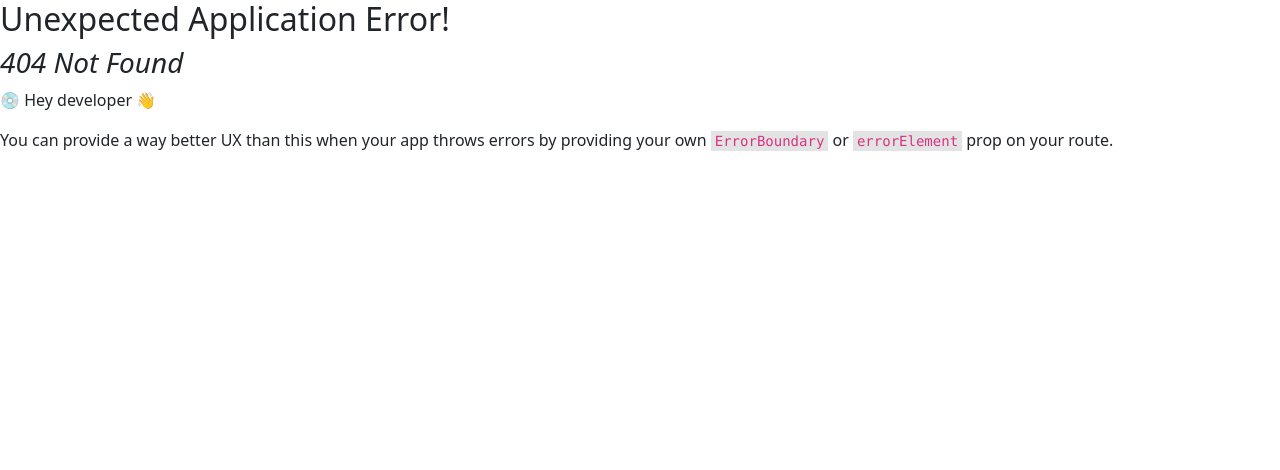
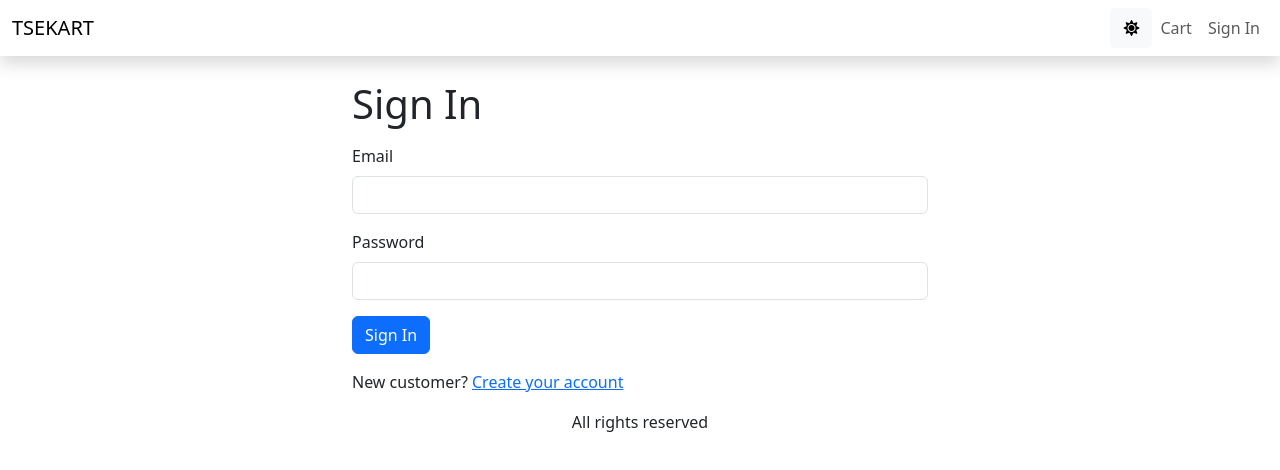
Before and after one commit to Aks-Shah-Tech/ts-ekart, a React (Vite) app in the folder frontend/: page /signin in a window 1280 px wide. Before the commit this address had no page. Shown: the top 470 px of the page. Built offline with nearby package versions, Linux system fonts and the light colour scheme.

Commit message:
signin page created

```diff
--- a/frontend/package.json
+++ b/frontend/package.json
@@ -26,6 +26,7 @@
     "@types/node": "^20.3.3",
     "@types/react": "^18.0.37",
     "@types/react-dom": "^18.0.11",
+    "@types/react-router-bootstrap": "^0.26.0",
     "@typescript-eslint/eslint-plugin": "^5.59.0",
     "@typescript-eslint/parser": "^5.59.0",
     "@vitejs/plugin-react": "^4.0.0",
--- a/frontend/src/App.tsx
+++ b/frontend/src/App.tsx
@@ -18,7 +18,7 @@ import { LinkContainer } from "react-router-bootstrap";
 
 function App() {
   const {
-    state: { mode, cart },
+    state: { mode, cart, userInfo },
     dispatch,
   } = useContext(Store);
 
@@ -29,6 +29,16 @@ function App() {
   const switchModeHandler = () => {
     dispatch({ type: "SWITCH_MODE" });
   };
+
+  const signoutHandler = () => {
+    dispatch({ type: "USER_SIGNOUT" });
+    localStorage.removeItem("userInfo");
+    localStorage.removeItem("cartItems");
+    localStorage.removeItem("shippingAddress");
+    localStorage.removeItem("paymentMethod");
+    window.location.href = "/signin";
+  };
+
   return (
     // <div className="d-flex flex-column vh-100">
     //   <header>
@@ -85,7 +95,21 @@ function App() {
                     )}
                   </Nav.Link>
                 </LinkContainer>
-                <Nav.Link href="#action2">Sign In</Nav.Link>
+                {userInfo ? (
+                  <NavDropdown title={userInfo.name} id="basic-nav-dropdown">
+                    <Link
+                      className="dropdown-item"
+                      to="#signout"
+                      onClick={signoutHandler}
+                    >
+                      Sign Out
+                    </Link>
+                  </NavDropdown>
+                ) : (
+                  <Link className="nav-link" to="/signin">
+                    Sign In
+                  </Link>
+                )}
               </Nav>
             </Navbar.Collapse>
           </Container>
--- a/frontend/src/Store.tsx
+++ b/frontend/src/Store.tsx
@@ -1,12 +1,17 @@
 import React from "react";
 import { Cart, CartItem } from "./types/Cart";
+import { UserInfo } from "./types/UserInfo";
 
 type AppState = {
   mode: string;
   cart: Cart;
+  userInfo?: UserInfo;
 };
 
 const initialState: AppState = {
+  userInfo: localStorage.getItem("userInfo")
+    ? JSON.parse(localStorage.getItem("userInfo")!)
+    : null,
   mode: localStorage.getItem("mode")
     ? localStorage.getItem("mode")!
     : window.matchMedia &&
@@ -33,7 +38,10 @@ const initialState: AppState = {
 type Action =
   | { type: "SWITCH_MODE" }
   | { type: "CART_ADD_ITEM"; payload: CartItem }
-  | { type: "CART_REMOVE_ITEM"; payload: CartItem };
+  | { type: "CART_REMOVE_ITEM"; payload: CartItem }
+  | { type: "USER_SIGNIN"; payload: UserInfo }
+  | { type: 'USER_SIGNOUT' }
+
 
 function reducer(state: AppState, action: Action): AppState {
   switch (action.type) {
@@ -63,6 +71,31 @@ function reducer(state: AppState, action: Action): AppState {
       localStorage.setItem("cartItems", JSON.stringify(cartItems));
       return { ...state, cart: { ...state.cart, cartItems } };
     }
+    case "USER_SIGNIN":
+      return { ...state, userInfo: action.payload };
+      case 'USER_SIGNOUT':
+        return {
+          mode:
+            window.matchMedia &&
+            window.matchMedia('(prefers-color-scheme: dark)').matches
+              ? 'dark'
+              : 'light',
+          cart: {
+            cartItems: [],
+            paymentMethod: 'PayPal',
+            shippingAddress: {
+              fullName: '',
+              address: '',
+              postalCode: '',
+              city: '',
+              country: '',
+            },
+            itemsPrice: 0,
+            shippingPrice: 0,
+            taxPrice: 0,
+            totalPrice: 0,
+          },
+        }
     default:
       return state;
   }
--- /dev/null
+++ b/frontend/src/hooks/userHooks.ts
@@ -0,0 +1,20 @@
+import { useMutation } from "@tanstack/react-query";
+import apiClient from "../apiClient";
+import { UserInfo } from "../types/UserInfo";
+
+export const useSigninMutation = () =>
+  useMutation({
+    mutationFn: async ({
+      email,
+      password,
+    }: {
+      email: string;
+      password: string;
+    }) =>
+      (
+        await apiClient.post<UserInfo>(`api/users/signin`, {
+          email,
+          password,
+        })
+      ).data,
+  });
--- a/frontend/src/index.css
+++ b/frontend/src/index.css
@@ -25,3 +25,7 @@ img.large {
 img.thumbnail {
   height: 80px;
 }
+
+.small-container {
+  max-width: 600px;
+}
--- a/frontend/src/main.tsx
+++ b/frontend/src/main.tsx
@@ -17,6 +17,7 @@ import { QueryClient, QueryClientProvider } from '@tanstack/react-query';
 import { ReactQueryDevtools } from '@tanstack/react-query-devtools';
 import { StoreProvider } from './Store.tsx';
 import CartPage from './pages/CartPage.tsx';
+import SigninPage from './pages/SigninPage.tsx';
 
 
 const router = createBrowserRouter(
@@ -25,6 +26,7 @@ const router = createBrowserRouter(
       <Route index={true} element={<HomePage />} />
       <Route path="/product/:slug" element={<ProductPage />} />
       <Route path="cart" element={<CartPage />} />
+      <Route path="signin" element={<SigninPage />} />
       {/* <Route path="dashboard" element={<Dashboard />} /> */}
       {/* ... etc. */}
     </Route>
--- /dev/null
+++ b/frontend/src/pages/SigninPage.tsx
@@ -0,0 +1,86 @@
+import React, { useContext, useEffect, useState } from 'react'
+import { Button, Container, Form } from 'react-bootstrap'
+import { Helmet } from 'react-helmet-async'
+import { Link, useLocation, useNavigate } from 'react-router-dom'
+import LoadingBox from '../components/LoadingBox'
+import { Store } from '../Store'
+import { useSigninMutation } from '../hooks/userHooks'
+import { toast } from 'react-toastify'
+import { getError } from '../utils'
+import { ApiError } from '../types/ApiError'
+
+const SigninPage = () => {
+    const navigate = useNavigate()
+    const {search} = useLocation()
+    const redirectInUrl = new URLSearchParams(search).get('redirect')
+    const redirect = redirectInUrl ? redirectInUrl : '/'
+
+    const [email, setEmail] = useState('')
+  const [password, setPassword] = useState('')
+
+  const {state, dispatch} = useContext(Store)
+  const {userInfo} = state
+
+  const {mutateAsync: signin, isLoading} = useSigninMutation()
+
+  const submitHandler = async (e: React.SyntheticEvent) => {
+    e.preventDefault()
+    try {
+        const data = await signin({
+            email,
+            password,
+        })
+        dispatch({ type: 'USER_SIGNIN', payload: data })
+        localStorage.setItem('userInfo', JSON.stringify(data))
+        navigate(redirect)
+    } catch (err) {
+        toast.error(getError(err as ApiError))
+    }
+  }
+
+  useEffect(() => {
+    if(userInfo){
+        navigate(redirect)
+    }
+  }, [navigate, redirect, userInfo])
+
+
+  return (
+    <Container className="small-container">
+      <Helmet>
+        <title>Sign In</title>
+      </Helmet>
+      <h1 className="my-3">Sign In</h1>
+      <Form onSubmit={submitHandler}>
+        <Form.Group className="mb-3" controlId="email">
+          <Form.Label>Email</Form.Label>
+          <Form.Control
+            type="email"
+            required
+            onChange={(e) => setEmail(e.target.value)}
+          />
+        </Form.Group>
+        <Form.Group className="mb-3" controlId="password">
+          <Form.Label>Password</Form.Label>
+          <Form.Control
+            type="password"
+            required
+            onChange={(e) => setPassword(e.target.value)}
+          />
+        </Form.Group>
+        <div className="mb-3">
+          <Button disabled={isLoading} type="submit">
+            Sign In
+          </Button>
+          {isLoading && <LoadingBox />}
+        </div>
+        <div className="mb-3">
+          New customer?{' '}
+          <Link to={`/signup?redirect=${redirect}`}>Create your account</Link>
+        </div>
+      </Form>
+    </Container>
+  )
+}
+
+export default SigninPage
--- /dev/null
+++ b/frontend/src/types/UserInfo.ts
@@ -0,0 +1,6 @@
+export type UserInfo = {
+  name: string;
+  email: string;
+  token: string;
+  isAdmin: boolean;
+};
```
Also changed, not shown: 1 other file (tests, documents, lock files or other folders).
